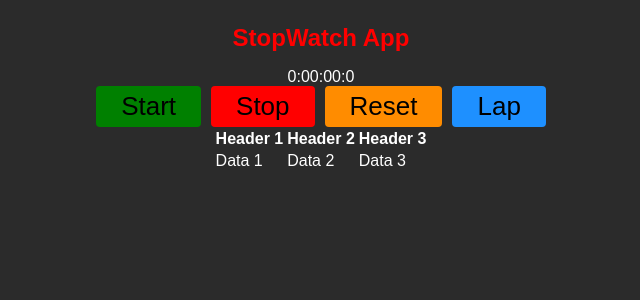
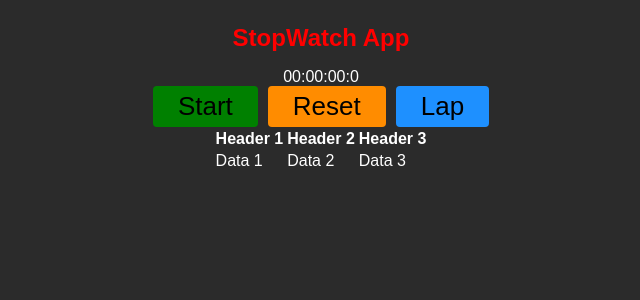
Before and after one commit to Tomsz24/StopWatch, a React (Vite) app: page / in a window 1280 px wide. Shown: the top 300 px of the page, without its empty margins (319-959 px from the left). Built offline with nearby package versions, Linux system fonts and the light colour scheme.

Commit message:
add start and stop functionallity

```diff
--- a/src/App.tsx
+++ b/src/App.tsx
@@ -1,3 +1,4 @@
+import {useState, useRef} from "react";
 import './App.css'
 import {Title} from "./components/Title/Title.tsx";
 import {Counter} from "./components/Counter/Counter.tsx";
@@ -5,20 +6,43 @@ import {ActionButton} from "./components/ActionButton/ActionButton.tsx";
 import {Table} from "./components/Table/Table.tsx";
 
 export const App = () => {
+  const [counter, setCounter] = useState(0);
+  const [isRunning, setIsRunning] = useState(false);
+  const intervalRef = useRef<number | null>(null);
 
   const action = () => {
     console.log("Button clicked");
   }
 
+  const startAction = () => {
+    setIsRunning(true);
+    if (intervalRef.current !== null) {
+      return;
+    }
+    intervalRef.current = setInterval(() => {
+      setCounter(prevState => prevState + 100);
+    }, 100);
+  }
+
+  const stopAction = () => {
+    if (intervalRef.current === null) {
+      return;
+    }
+    clearInterval(intervalRef.current);
+    intervalRef.current = null;
+    setIsRunning(false);
+  }
+
+  const showBasicButton = isRunning ? <ActionButton actionName={'stop'} action={stopAction}/> :
+    <ActionButton actionName={'start'} action={startAction}/>;
   return (
     <div className="wrapper">
       <Title/>
 
-      <Counter time={0}/>
+      <Counter time={counter}/>
 
       <div>
-        <ActionButton actionName={'start'} action={action}/>
-        <ActionButton actionName={'stop'} action={action}/>
+        {showBasicButton}
         <ActionButton actionName={'reset'} action={action}/>
         <ActionButton actionName={'lap'} action={action}/>
       </div>
--- a/src/components/Counter/Counter.tsx
+++ b/src/components/Counter/Counter.tsx
@@ -5,15 +5,17 @@ type Props = {
 }
 
 export const Counter = ({time}: Props) => {
-  const hours = `${Math.floor(time / 3600)}`
-  const minutes = Math.floor((time % 360000) / 6000);
-  const seconds = Math.floor((time % 6000) / 100);
-  const milliseconds = time % 100;
+  const hours = Math.floor(time / 3600000);
+  const minutes = Math.floor((time % 3600000) / 60000);
+  const seconds = Math.floor((time % 60000) / 1000);
+  const milliseconds = ((time % 1000) / 100);
 
   return (
     <div className="counter">
-      {hours}:{minutes.toString().padStart(2, "0")}:
-      {seconds.toString().padStart(2, "0")}:{milliseconds}
+      {hours.toString().padStart(2, "0")}:
+      {minutes.toString().padStart(2, "0")}:
+      {seconds.toString().padStart(2, "0")}:
+      {milliseconds}
     </div>
-  )
-}
+  );
+};
```
